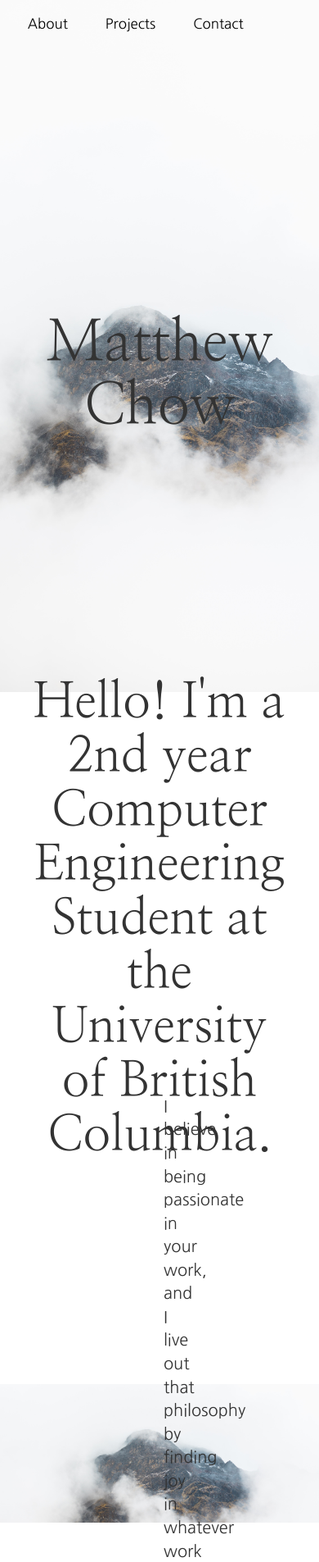
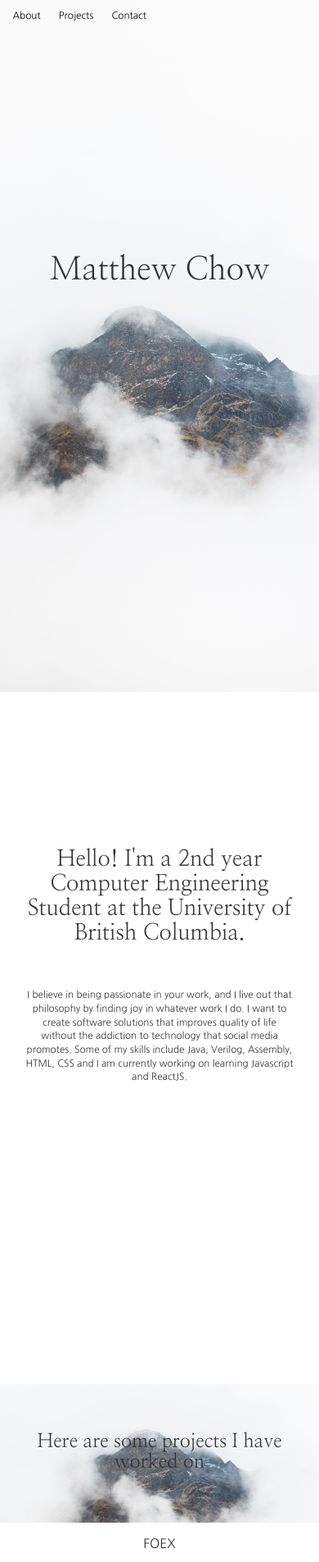
Before and after one commit to mpchow/personalWebsite_V1, a plain HTML site: page index.html in a window 390 px wide. Shown: the top 1905 px of the page at 82% size. Drawn offline with nearby package versions, Linux system fonts and the light colour scheme.

Commit message:
Fix css to scale better

```diff
--- a/index.html
+++ b/index.html
@@ -75,7 +75,7 @@
                     <h1>Contact<h1\>
                 </div>
                 <div class="col-xs-1 text-center" id="contactinfo">
-                    <a href="https://drive.google.com/open?id=18W6a-0iDnJGoXpLlYTy0QJf3SXK9rs7C">Resume</a>
+                    <a href="https://drive.google.com/open?id=1gMGoc_7k4LrJpJ58HEmzOa6FB1sb1nwZ">Resume</a>
                 </div>
                 <div class="col-xs-1 text-center" id="contactinfo">
                     <a href="https://github.com/mpchow">Github</a>
--- a/main.css
+++ b/main.css
@@ -2,16 +2,57 @@ body {
     font-weight: 300;
 }
 
+
+@media only screen and (max-width:700px) {
+    #projects figure {
+        width: 100% !important;
+    }
+
+    #intro h1 {
+        top: 20% !important;
+        width: 100% !important;
+    }
+
+    #intro p {
+        top: 25% !important;
+        width: 100% !important;
+        height: 20% !important;
+        font-size: 3vmin !important;
+        padding-right: 15%;
+        padding-left: 15%;
+    }
+
+    #navbar a {
+        font-size: 3vmin !important;
+        margin-right: 5% !important;
+        right: 5% !important;
+    }
+
+    #projects h4 {
+        font-size: 4vmin !important;
+    }
+
+    #projects p {
+        font-size: 3vmin !important;
+    }
+
+    footer #contactinfo a {
+        font-size: 2vmin !important;
+        margin-left: 5% !important;
+    }
+
+}
+
 #navbar {
-    padding: 2vh;
-    margin-left: 2vh;
+    padding: 2%;
+    margin-left: 2%;
 }
 
 #navbar a {
     color: black;
     font-family: 'Nanum Gothic', sans-serif;
-    margin-right: 5vh;
-    font-size: 2vh;
+    margin-right: 2%;
+    font-size: 2vmin;
 }
 
 #navbar a:hover{
@@ -36,33 +77,33 @@ body {
 
  #splashPage h1 {
     text-align: center;
-    height: 90vh;
+    top: 30%;
+    /* height: 90vh; */
     display: flex;
     justify-content: center;
     align-items: center;
-    padding-bottom: 0;
-    font-size: 7rem;
+    font-size: 10vmin;
     font-family: 'Nanum Myeongjo', serif;
 }
 
 #intro h1 {
     text-align: center;
-    height: 60vh;
+    top: 30%;
     display: flex;
     justify-content: center;
     align-items: center;
-    margin-bottom: -10%;
     padding-right: 8%;
     padding-left: 8%;
-    font-size: 6rem;
+    font-size: 7vmin;
     font-family: 'Nanum Myeongjo', serif;
 }
 
 #intro p {
-    font-size: 2rem;
+    font-size: 3vmin;
+    top: 35%;
     text-align: center;
-    padding-left: 20rem;
-    padding-right: 20rem;
+    padding-right: 8%;
+    padding-left: 8%;
     font-family: 'Nanum Gothic', sans-serif;
 }
 
@@ -71,16 +112,16 @@ body {
     background-position: center;
     background-size: cover;
     height: 100vh;
-    width: 100%;
 }
 
 
 #projectsTitle {
+    top: 5%;
+    height: 20vh;
     background-image: url(momentista-8Bt4XgLODpU-unsplash.jpg);
     background-position: center;
     background-size: cover;
     background-attachment: fixed;
-    height: 20vh;
 }
 
 #projectsTitle h2 {
@@ -89,7 +130,7 @@ body {
     justify-content: center;
     align-items: center;
     height: 15vh;
-    font-size: 5rem;
+    font-size: 6vmin;
     font-family: 'Nanum Myeongjo', serif;
 }
 
@@ -104,19 +145,21 @@ body {
 }
 
 #projects h4 {
-    padding-bottom: 1rem;
-    padding-top: 1rem;
+    padding-bottom: 2%;
+    padding-top: 2%;
     font-family: 'Nanum Gothic', sans-serif;
+    font-size: 3vmin;
 }
 
 #projects img {
     width: cover;
-    height: 31vh;
-    padding-bottom: 2rem;
+    height: auto;
+    padding-bottom: 4%;
 }
 
 #projects p {
     font-family:'Nanum Gothic', sans-serif;
+    font-size: 2vmin;
 }
 
 #projects a {
@@ -133,11 +176,12 @@ footer #contact {
     background-image: linear-gradient(#F4F4F4, #F4F4F4);
     background-size: cover;
     width: cover;
-    height: 10rem;
+    height: 10%;
   }
 
 footer #contactinfo a {
     align-items: center;
+    font-size: 2vmin;
     font-family: 'Nanum Gothic', sans-serif;
     color: black;
 }
@@ -155,18 +199,18 @@ footer #bottominfo {
 footer h1 {
       text-align: left;
       color: black;
-      margin-left: 2rem;
+      left: 5%;
       font-family: 'Nanum Myeongjo', serif;
-      margin-top: 1rem;
+      font-size: 5vmin;
   }
 
 footer #bottominfo h1 {
       font-family: 'Nanum Gothic', sans-serif;
       text-align: left;
-      margin-left: 4rem;
-      margin-top: 1rem;
+      left: 5%;
+      margin-top: 1%;
       color: white;
-      font-size: 1rem;
+      font-size: 1vmin;
   }
 
 
```
